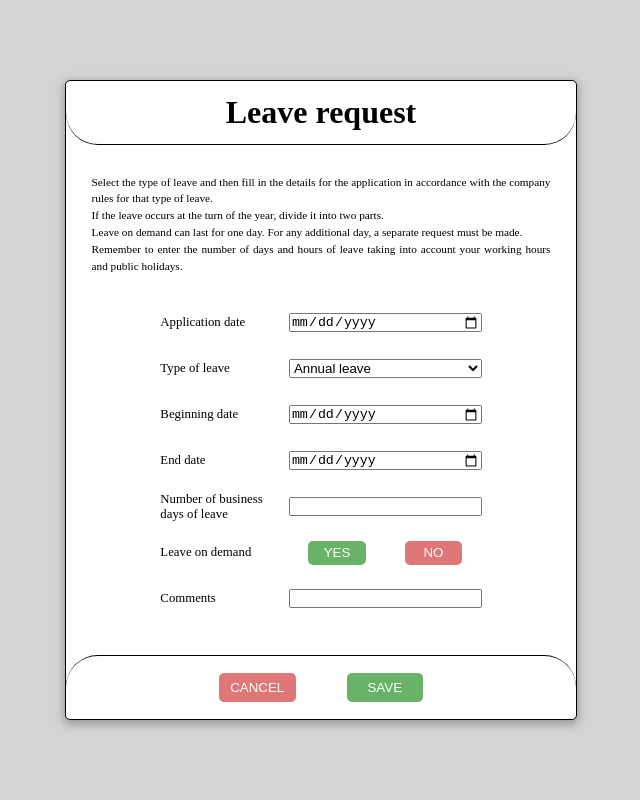
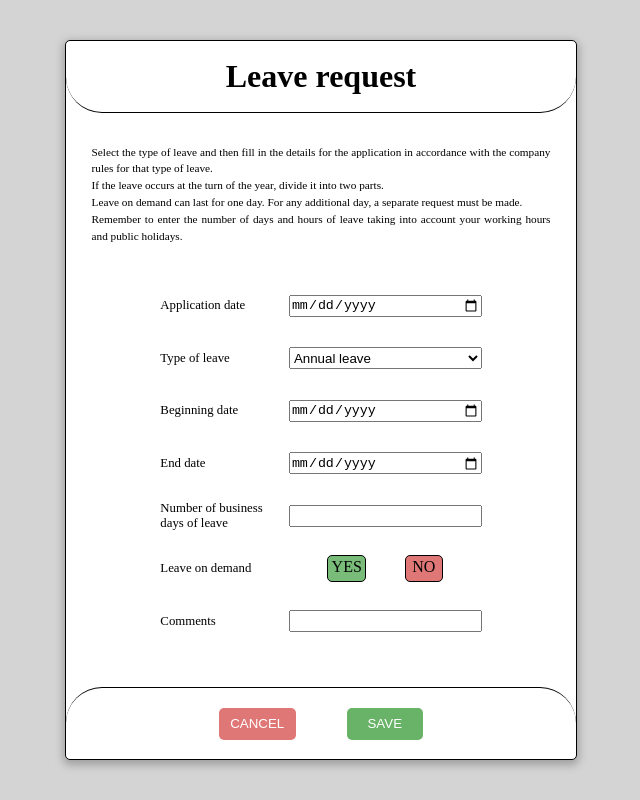
Before and after one commit to infoshareacademy/jfdzr13-team-lospollos, a React (Vite) app in the folder los-urlopos/: page /addRequest in a window 1280 px wide. Shown: the whole page, without its empty margins (319-959 px from the left). Built offline with nearby package versions, Linux system fonts and the light colour scheme.

Commit message:
changed ifDemandLeave buttons to radio

```diff
--- a/los-urlopos/src/components/AddRequest/AddRequest.module.css
+++ b/los-urlopos/src/components/AddRequest/AddRequest.module.css
@@ -3,7 +3,7 @@
   display: flex;
   flex-direction: column;
   width: 40%;
-  height: 80%;
+  height: 90%;
   border: 1px solid black;
   background-color: white;
   z-index: 10000;
@@ -101,51 +101,63 @@
 .ifDemandLeave {
   width: 60%;
   display: flex;
-  justify-content: space-around;
+  justify-content: space-evenly;
 }
 
-.onDemandBtn {
-  width: 30%;
-  height: 100%;
-  background-color: rgba(84, 169, 84, 0.884);
-  border-radius: 5px;
-  color: white;
-  border: none;
-  align-self: center;
+.ifOnDemandCheckbox {
+  display: none;
 }
 
-.onDemandBtn:hover {
-  cursor: pointer;
-  background-color: rgba(84, 169, 84, 0.671);
+.ifNotOnDemandCheckbox {
+  display: none;
+}
+
+.ifOnDemandCheckbox + label {
+  background-color: rgba(84, 169, 84, 0.782);
+  border: 1px solid;
+  width: 20%;
+  height: 100%;
+  display: flex;
+  padding: 1%;
+  border-radius: 5px;
+  align-self: center;
+  justify-content: center;
   transition: 0.2s;
 }
 
-.onDemandBtn:active {
-  transform: scale(0.98) translateY(0.7px);
-  background-color: rgba(84, 169, 84, 0.884);
-  box-shadow: 3px 2px 22px 1px rgba(0, 0, 0, 0.24);
-}
-
-.notOnDemandBtn {
-  width: 30%;
-  height: 100%;
-  background-color: rgba(213, 69, 69, 0.73);
-  border-radius: 5px;
-  color: white;
-  border: none;
-  align-self: center;
-}
-
-.notOnDemandBtn:hover {
+.ifOnDemandCheckbox:hover + label {
   cursor: pointer;
-  background-color: rgba(213, 69, 69, 0.549);
+  background-color: rgb(84, 169, 84);
   transition: 0.2s;
 }
 
-.notOnDemandBtn:active {
-  transform: scale(0.98) translateY(0.7px);
+.ifOnDemandCheckbox:checked + label {
+  background-color: rgb(84, 169, 84);
+}
+
+.ifNotOnDemandCheckbox + label {
   background-color: rgba(213, 69, 69, 0.73);
-  box-shadow: 3px 2px 22px 1px rgba(0, 0, 0, 0.24);
+  border: 1px solid;
+  width: 20%;
+  height: 100%;
+  display: flex;
+  padding: 1%;
+  border-radius: 5px;
+  align-self: center;
+  justify-content: center;
+  transition: 0.2s;
+}
+
+.ifNotOnDemandCheckbox:hover + label {
+  background-color: rgb(213, 69, 69);
+  cursor: pointer;
+  transition: 0.2s;
+}
+
+.ifNotOnDemandCheckbox:checked + label {
+  background-color: rgb(213, 69, 69);
+  cursor: pointer;
+  transition: 0.2s;
 }
 
 .requestButtons {
--- a/los-urlopos/src/components/AddRequest/AddRequest.tsx
+++ b/los-urlopos/src/components/AddRequest/AddRequest.tsx
@@ -1,4 +1,3 @@
-import React from "react";
 import styles from "./AddRequest.module.css";
 
 interface AddRequestProps {
@@ -70,8 +69,21 @@ export function AddRequest({ onClose }: AddRequestProps) {
             <div className={styles.requestEntryLabel}>
               <span className={styles.fieldName}> Leave on demand </span>
               <div className={styles.ifDemandLeave}>
-                <button className={styles.onDemandBtn}>YES</button>
-                <button className={styles.notOnDemandBtn}>NO</button>
+                <input
+                  type="radio"
+                  id="yes"
+                  name="demand"
+                  className={styles.ifOnDemandCheckbox}
+                />
+                <label htmlFor="yes">YES</label>
+
+                <input
+                  type="radio"
+                  id="no"
+                  name="demand"
+                  className={styles.ifNotOnDemandCheckbox}
+                />
+                <label htmlFor="no">NO</label>
               </div>
             </div>
 
```
